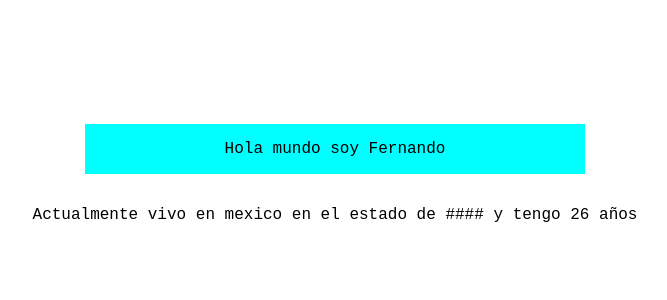
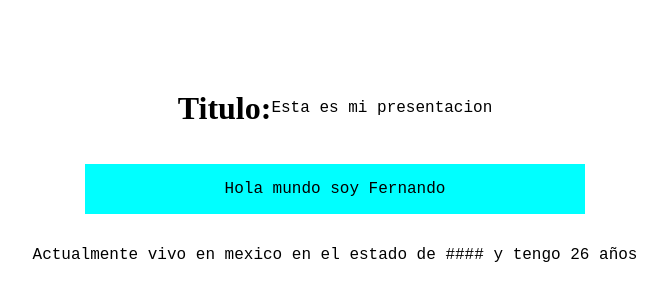
Before and after one commit to FernandoMOGA/Curso_Git_y_Github, a plain HTML site: page index.html in a window 1280 px wide. Shown: the part 84-384 px from the top of the page, without its empty margins (305-972 px from the left). Drawn offline with Linux system fonts and the light colour scheme.

Commit message:
Cree otra rama con el nombre experimento y agrege un titulo a mi pagina

```diff
--- a/CSS/style.css
+++ b/CSS/style.css
@@ -17,3 +17,8 @@ p {
     justify-content: center;
     align-items: center;
 }
+.titulo {
+    display: flex;
+    justify-content: center;
+    align-items: center;
+}
--- a/index.html
+++ b/index.html
@@ -7,6 +7,10 @@
     <title>Bienvenido a hyperblog 2.0</title>
 </head>
 <body>
+    <div class="titulo">
+        <h1>Titulo: </h1>
+        <p> Esta es mi presentacion</p>
+    </div>
     <p class="presentacion">Hola mundo soy Fernando</p>
     <p class="datos">Actualmente vivo en mexico en el estado de #### y tengo 26 años</p>
 </body>
```
